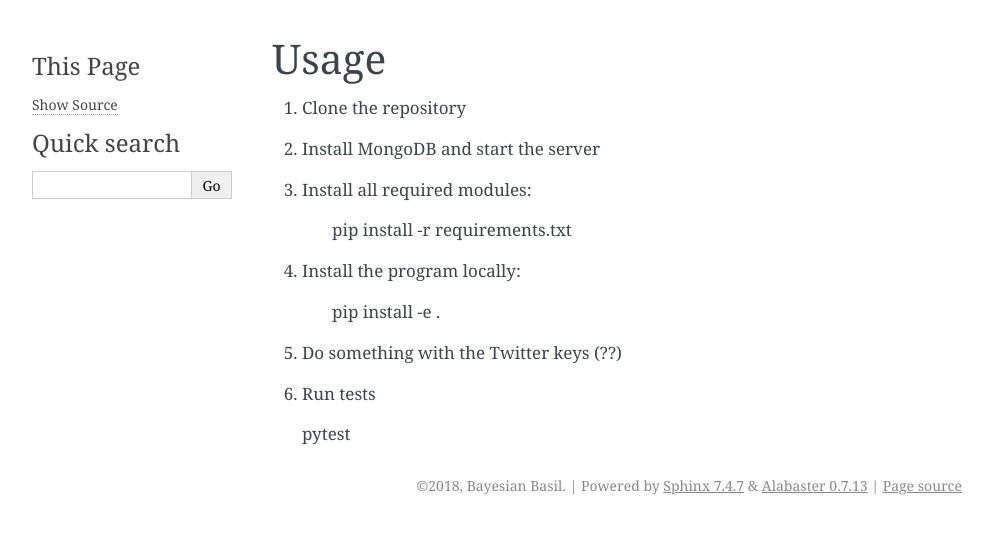
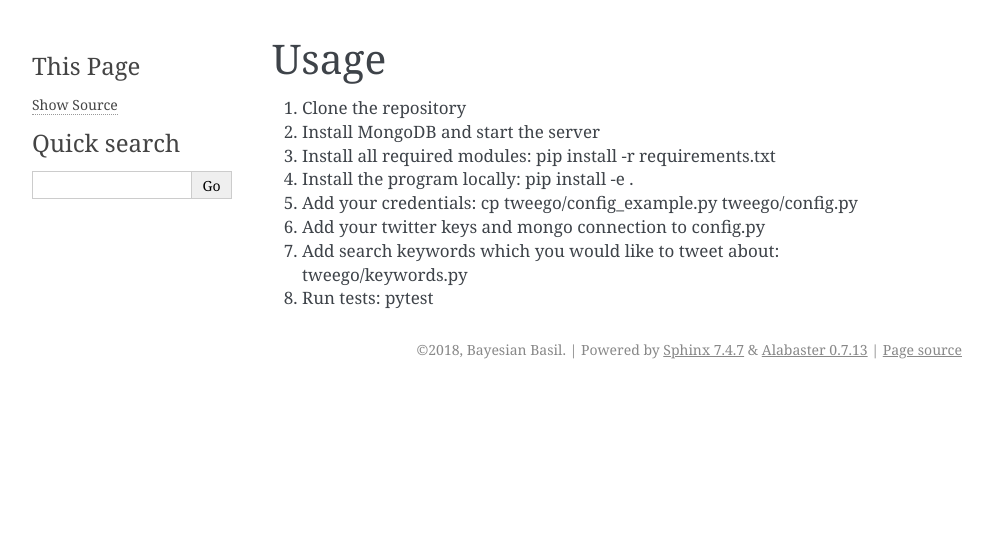
Before and after one commit to realtweego/tweego, a Sphinx documentation site: the page built from docs/usage.rst, in a window 1280 px wide. Shown: the top 534 px of the page, without its empty margins (148-1141 px from the left). Built offline with Sphinx 7.4.7, drawn with Linux system fonts in a browser that asks for light colours; pages that are not in the unit, such as notebooks, are missing from menus.

Commit message:
clean up docs

```diff
--- a/docs/index.rst
+++ b/docs/index.rst
@@ -11,7 +11,7 @@
    :maxdepth: 1
 
    overview.rst
-   readme.md
+   readme.rst
    installation.rst
    usage.rst
    contributing.rst
--- /dev/null
+++ b/docs/readme.rst
@@ -0,0 +1,5 @@
+======
+readme
+======
+
+.. mdinclude:: readme.md
--- a/docs/usage.rst
+++ b/docs/usage.rst
@@ -6,16 +6,14 @@
 
 2. Install MongoDB and start the server
 
-3. Install all required modules:
+3. Install all required modules: pip install -r requirements.txt
 
-    pip install -r requirements.txt
+4. Install the program locally: pip install -e .
 
-4. Install the program locally:
+5. Add your credentials: cp tweego/config_example.py tweego/config.py
 
-    pip install -e .
+6. Add your twitter keys and mongo connection to config.py
 
-5. Do something with the Twitter keys (??)
+7. Add search keywords which you would like to tweet about: tweego/keywords.py
 
-6. Run tests
-
-   pytest
+8. Run tests: pytest
```
